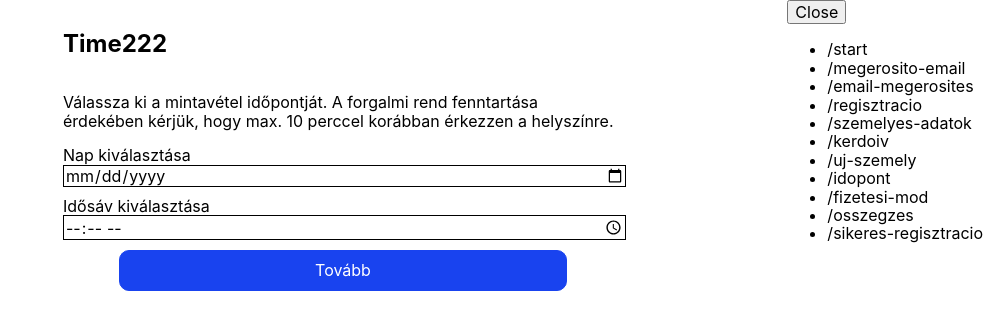
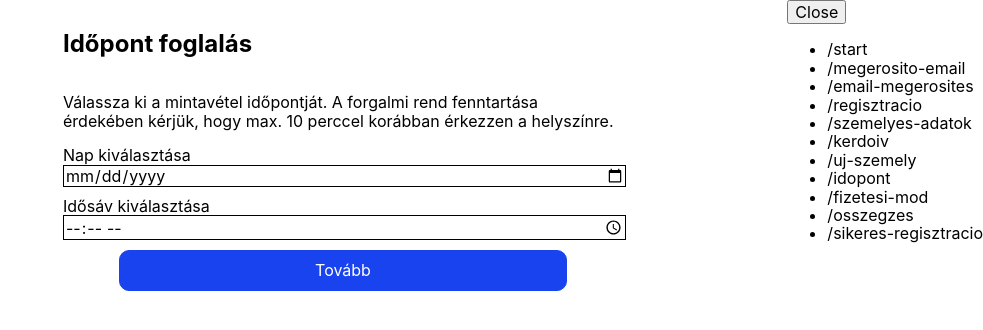
Before and after one commit to rollethu/noe, a React (Create React App) app in the folder code/frontend/: page /idopont in a window 1280 px wide. Shown: the top 330 px of the page, without its empty margins (297-1280 px from the left). Built offline with nearby package versions, Linux system fonts and the light colour scheme.

Commit message:
Fix Time caption

```diff
--- a/code/frontend/src/screens/Time.jsx
+++ b/code/frontend/src/screens/Time.jsx
@@ -52,7 +52,7 @@ export default function Time() {
 
   return (
     <View>
-      <Caption>Time222</Caption>
+      <Caption>Időpont foglalás</Caption>
       <Text>
         Válassza ki a mintavétel időpontját. A forgalmi rend fenntartása
         érdekében kérjük, hogy max. 10 perccel korábban érkezzen a helyszínre.
```
